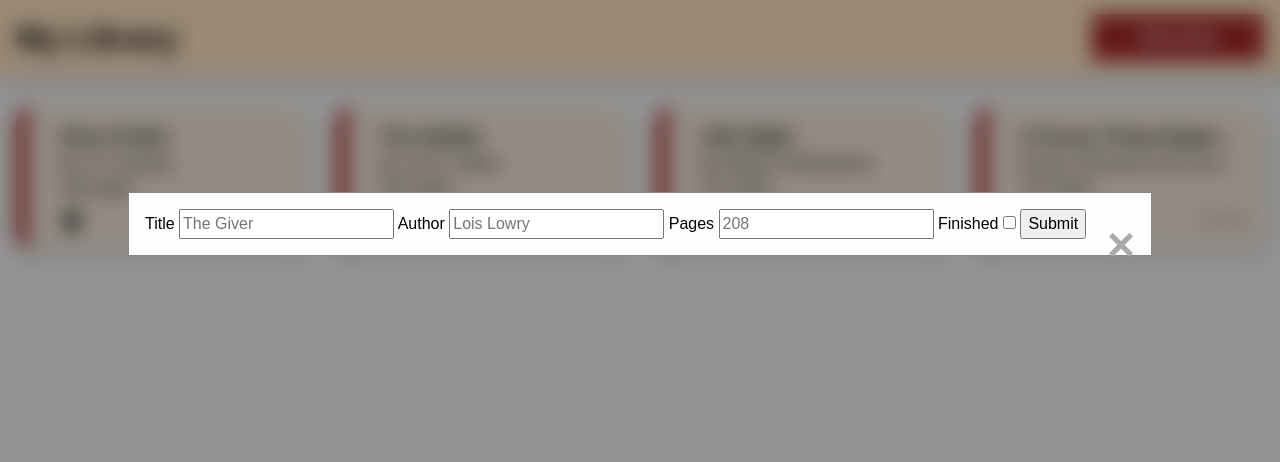
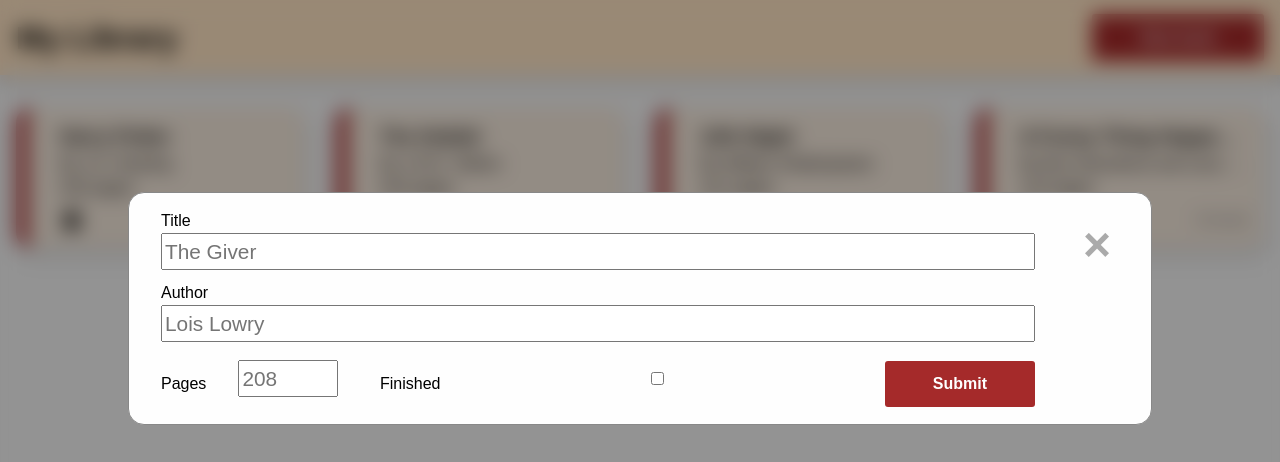
Before and after one commit to ClaudeDebussy/odin-library, a plain HTML site: page index.html in a window 1280 px wide. Both pictures are taken after a click on the button "New book". Drawn offline with Linux system fonts and the light colour scheme.

Commit message:
Format modal

```diff
--- a/index.html
+++ b/index.html
@@ -11,15 +11,21 @@
     <div id="modal-content">
       <span id="closeNewBookButton">&times;</span>
       <form action="" id="newBookForm">
+        <div class="title-div">
           <label for="title">Title</label>
           <input type="text" name="title" id="title" placeholder="The Giver">
+        </div>
+        <div class="author-div">
           <label for="author">Author</label>
           <input type="text" name="author" id="author" placeholder="Lois Lowry">
+        </div>
+        <div class="pages-finished-submit-div">
           <label for="pages">Pages</label>
           <input type="number" name="pages" id="pages" placeholder="208">
           <label for="finished">Finished</label>
           <input type="checkbox" name="finished" id="finished" value="is-finished">
-        <button>Submit</button>
+          <div class="button-div"><button>Submit</button></div>
+        </div>
       </form>
     </div>
   </div>
--- a/style.css
+++ b/style.css
@@ -185,8 +185,63 @@ body {
   background-color: #fefefe;
   margin: 15% auto;
   padding: 1em;
+  padding-left: 2em;
   border: 1px solid #888;
   width: 80%;
+  border-radius: 1em;
+}
+
+#modal-content span {
+  padding-top: 0;
+  padding-left: 1em;
+  padding-right: 0.5em;
+}
+
+#newBookForm {
+  display: grid;
+}
+
+#newBookForm input {
+  margin-bottom: .5em;
+  width: 100%;
+  font-size: 1.3em;
+}
+
+#newBookForm .author-div {
+  margin-bottom: .5em;
+}
+
+#newBookForm .pages-finished-submit-div {
+  display: flex;
+  align-items: center;
+}
+
+#newBookForm .pages-finished-submit-div > * {
+  margin-right: 2em;
+}
+
+#newBookForm .pages-finished-submit-div .button-div {
+  margin-right: 0em;
+}
+
+#newBookForm input[type="number"] {
+  width: 100px;
+}
+
+#newBookForm .button-div button {
+  font-size: 1em;
+  font-weight: bold;
+
+  color: #FFFFFF;
+  background-color: brown;
+
+  border: none;
+  border-radius: 3px;
+
+  padding: .7em 3em;
+  cursor: pointer;
+  margin-right: 0;
+
 }
 
 #closeNewBookButton {
```
Lines whose indentation alone changed are shown as unchanged.
